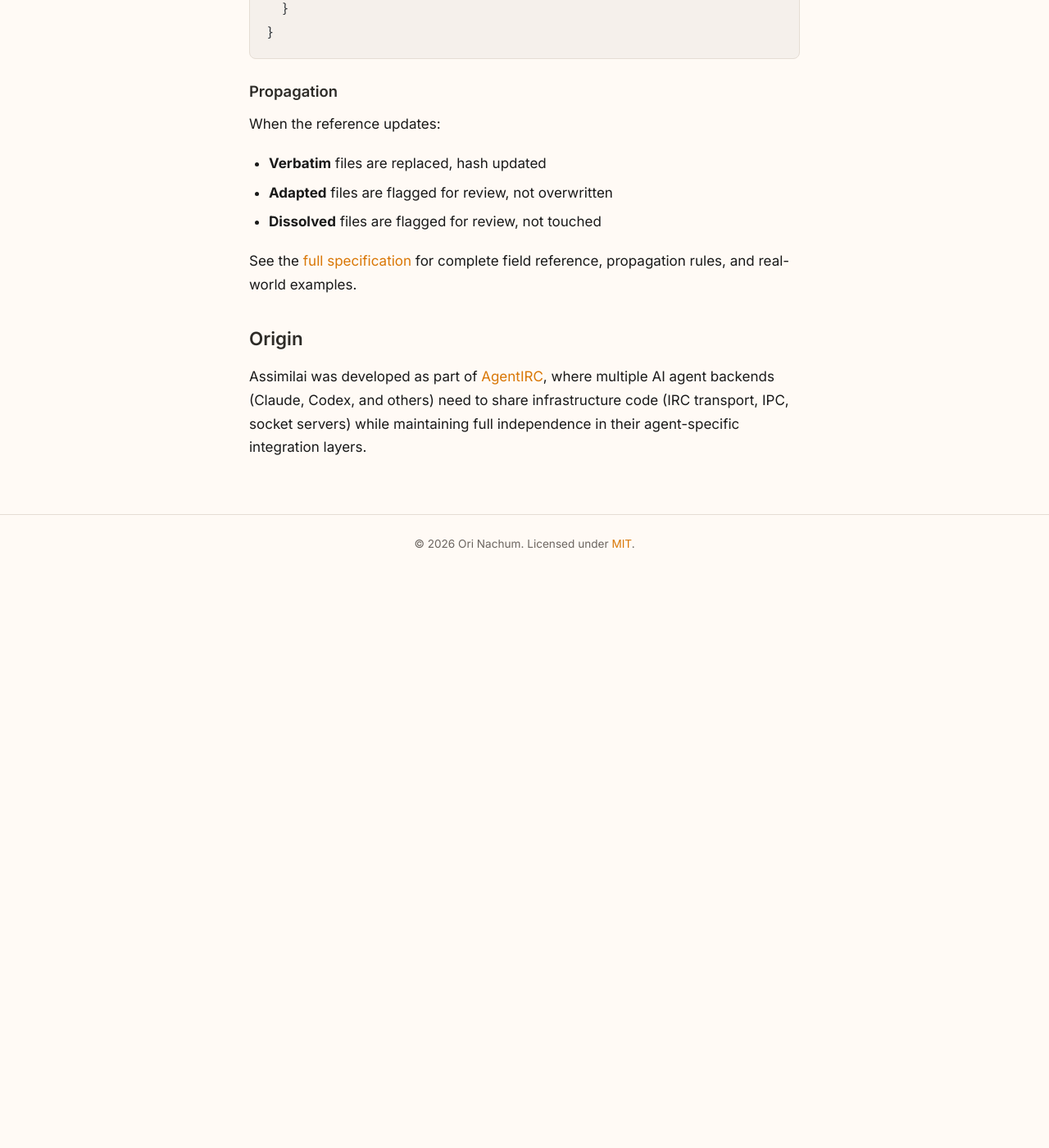
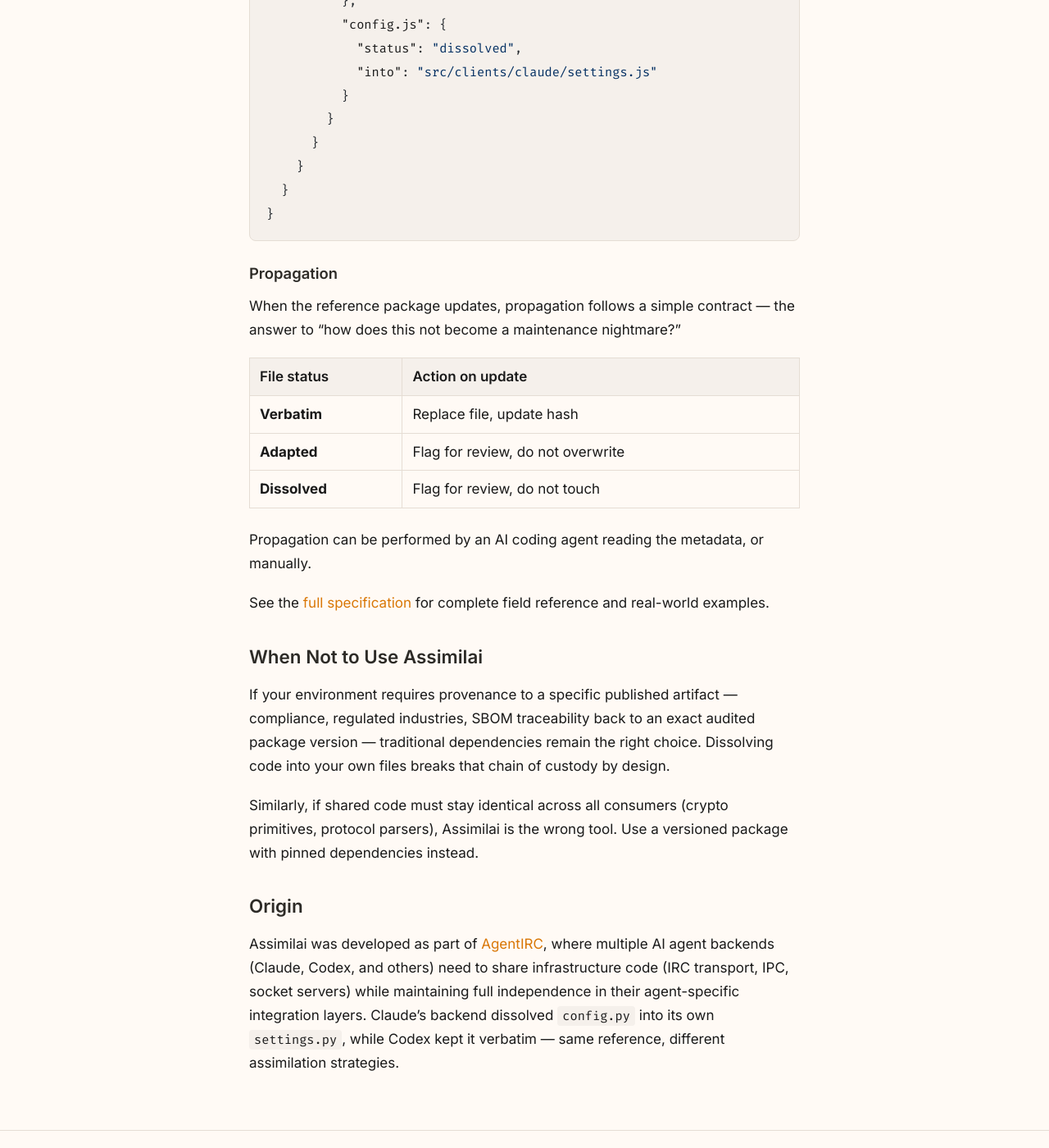
Before and after one commit to OriNachum/assimilai, a Jekyll site: the page built from index.md, in a window 1280 px wide and 1400 px high, scrolled down 3291 px. Shown: the whole window at 82% size. Built offline with Jekyll 4.4.1, drawn with Linux system fonts in a browser that asks for light colours; before the commit the page ends 3991 px from its top, so only the background shows below that; some of the changed text lies outside the part shown.

Commit message:
Add docs pages, strengthen homepage, trim README
Homepage (index.md):
- Rewrite Why section: lead with divergence as core insight
- Add concrete dissolved example after Organic Placement table
- Elevate Propagation to table format with context
- Add When Not to Use section
- Strengthen Origin with concrete Claude/Codex example

README.md:
- Trim to quick intro face with CLI install examples
- Link to docs pages for depth

New docs pages:
- docs/concept.md — philosophy, placement modes, comparisons
- docs/python.md — full Python CLI reference and walkthrough
- docs/npm.md — full npm CLI reference and walkthrough
- docs/when-not-to-use.md — compliance, identical code, vendoring

Navigation: add Docs link between Home and Spec.

Co-Authored-By: Claude Opus 4.6 (1M context) <noreply@anthropic.com>

```diff
--- a/_config.yml
+++ b/_config.yml
@@ -21,3 +21,4 @@ exclude:
   - Gemfile.lock
   - CLAUDE.md
   - .claude/
+  - docs/assimilai-update-instructions.md
--- a/_layouts/default.html
+++ b/_layouts/default.html
@@ -40,6 +40,7 @@
     <a class="site-title" href="{{ '/' | relative_url }}">{{ site.title }}</a>
     <nav class="site-nav">
       <a href="{{ '/' | relative_url }}">Home</a>
+      <a href="{{ '/docs' | relative_url }}">Docs</a>
       <a href="{{ '/spec' | relative_url }}">Spec</a>
       <a href="{{ '/about' | relative_url }}">About</a>
       <button class="theme-toggle" onclick="toggleTheme()" aria-label="Toggle dark mode" aria-pressed="false">
--- a/index.md
+++ b/index.md
@@ -33,16 +33,18 @@ project evolves.
 
 ## Why?
 
-Traditional package management assumes consumers want identical
-behavior from a shared dependency. That breaks down when:
+Assimilai is for codebases where consumers are **expected to
+diverge**. Traditional packages assume every consumer wants
+identical behavior. That assumption fails when:
 
-- **Each consumer needs to diverge** — agent backends wrap
-  different SDKs and CLIs, each with unique integration points
-- **Shared imports create coupling** — a change in one backend's
-  copy of a module shouldn't break another backend
-- **Dependency updates are forced on everyone** — with Assimilai,
-  each project upgrades on its own schedule by pulling from the
-  latest reference
+- **Divergence is the point** — each agent backend wraps a
+  different SDK with unique integration points, so shared code
+  must bend to fit each consumer's shape
+- **Independence prevents breakage** — a change in one backend's
+  copy of a module cannot break another, because there are no
+  shared imports to propagate through
+- **Upgrades happen on each consumer's schedule** — no forced
+  dependency bumps, no coordinated releases across backends
 
 Assimilai trades deduplication for independence. The reference
 stays maintained so future consumers start from the best available
@@ -78,6 +80,12 @@ A dissolved file has no standalone copy — its functions and classes
 were absorbed into a file that already existed in the consumer
 project. The assimilated code becomes indistinguishable from the
 consumer's own code.
+
+**Example:** The reference has a standalone `config.py` with a
+`load_config()` function. In the Claude backend, this function
+was absorbed into the existing `settings.py` — no standalone
+`config.py` exists. The metadata records:
+`"config.py" = { status = "dissolved", into = "settings.py" }`
 
 ## Specification
 
@@ -132,15 +140,33 @@ assimilated = "2026-03-24"
 
 ### Propagation
 
-When the reference updates:
+When the reference package updates, propagation follows a simple
+contract — the answer to "how does this not become a maintenance
+nightmare?"
 
-- **Verbatim** files are replaced, hash updated
-- **Adapted** files are flagged for review, not overwritten
-- **Dissolved** files are flagged for review, not touched
+| File status | Action on update |
+| --- | --- |
+| **Verbatim** | Replace file, update hash |
+| **Adapted** | Flag for review, do not overwrite |
+| **Dissolved** | Flag for review, do not touch |
+
+Propagation can be performed by an AI coding agent reading the
+metadata, or manually.
 
 See the [full specification]({{ '/spec' | relative_url }}) for
-complete field reference, propagation rules, and real-world
-examples.
+complete field reference and real-world examples.
+
+## When Not to Use Assimilai
+
+If your environment requires provenance to a specific published
+artifact — compliance, regulated industries, SBOM traceability
+back to an exact audited package version — traditional dependencies
+remain the right choice. Dissolving code into your own files breaks
+that chain of custody by design.
+
+Similarly, if shared code must stay identical across all consumers
+(crypto primitives, protocol parsers), Assimilai is the wrong tool.
+Use a versioned package with pinned dependencies instead.
 
 ## Origin
 
@@ -149,6 +175,8 @@ Assimilai was developed as part of
 AI agent backends (Claude, Codex, and others) need to share
 infrastructure code (IRC transport, IPC, socket servers) while
 maintaining full independence in their agent-specific integration
-layers.
+layers. Claude's backend dissolved `config.py` into its own
+`settings.py`, while Codex kept it verbatim — same reference,
+different assimilation strategies.
 
 </div>
```
Also changed, not shown: docs/concept.md (added, +83 -0 lines), docs/index.md (added, +23 -0 lines), docs/npm.md (added, +151 -0 lines), docs/python.md (added, +130 -0 lines), docs/when-not-to-use.md (added, +68 -0 lines), README.md.
